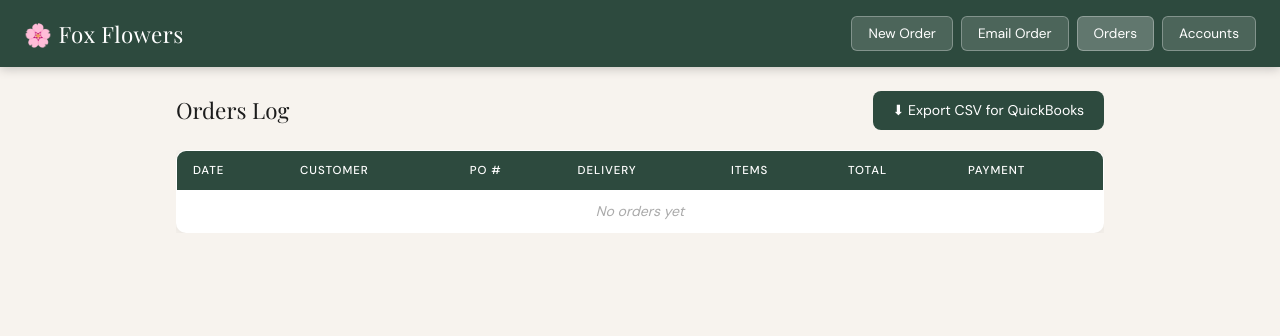
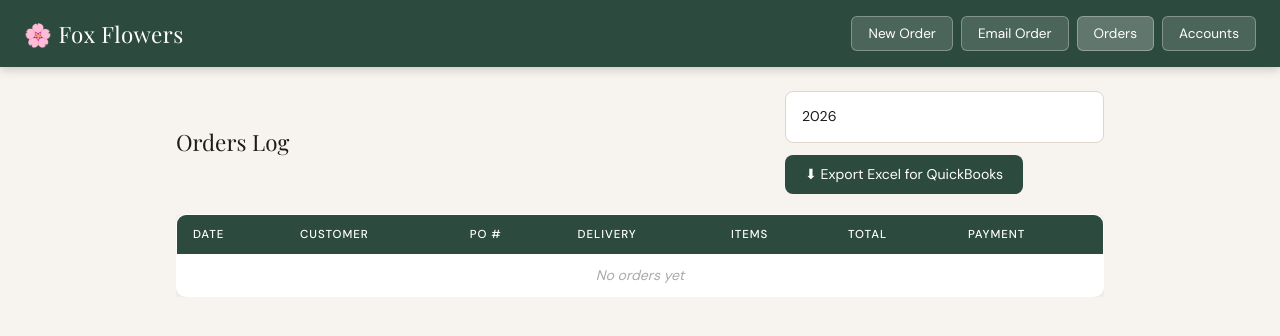
Before and after one commit to anchoill1/Fox_flowers, a plain HTML site: page Web app version/index.html in a window 1280 px wide. Both pictures are taken after a click on the button "Orders". Drawn offline with nearby package versions, Linux system fonts and the light colour scheme; a web font is replaced by a local one.

Commit message:
enhance the backend spreadsheet

```diff
--- a/Web app version/index.html
+++ b/Web app version/index.html
@@ -542,6 +542,7 @@
     .nav-btn span.label { display: none; }
   }
 </style>
+<script src="https://cdnjs.cloudflare.com/ajax/libs/xlsx/0.18.5/xlsx.full.min.js"></script>
 </head>
 <body>
 
@@ -827,7 +828,10 @@
 <div class="orders-wrap">
   <div class="orders-header">
     <h2>Orders Log</h2>
-    <button class="export-btn" onclick="exportCSV()">⬇ Export CSV for QuickBooks</button>
+    <div style="display:flex;gap:0.75rem;align-items:center;flex-wrap:wrap;">
+      <select id="export-year" style="padding:0.6rem 1rem;border:1.5px solid var(--border);border-radius:8px;font-family:'DM Sans',sans-serif;font-size:0.88rem;background:#fff;cursor:pointer;"></select>
+      <button class="export-btn" onclick="exportXLSX()">⬇ Export Excel for QuickBooks</button>
+    </div>
   </div>
   <div class="orders-table-wrap">
     <table class="orders-table">
@@ -1170,6 +1174,7 @@ function showToast(msg) {
 // ORDERS TABLE
 // ═══════════════════════════════════════════════════════════════
 function renderOrdersTable() {
+  populateYearPicker();
   const tbody = document.getElementById('orders-tbody');
   if (orders.length === 0) {
     tbody.innerHTML = '<tr><td colspan="7" class="no-orders">No orders yet</td></tr>';
@@ -1195,40 +1200,80 @@ function fmtDate(d) {
 }
 
 // ═══════════════════════════════════════════════════════════════
-// CSV EXPORT
-// ═══════════════════════════════════════════════════════════════
-function exportCSV() {
-  if (orders.length === 0) { alert('No orders to export.'); return; }
-
-  const cols = ['*Customer','*InvoiceDate','*DueDate','Terms','PONumber',
+// XLSX EXPORT — one tab per month + summary
+// ═══════════════════════════════════════════════════════════════
+const MONTHS = ['January','February','March','April','May','June',
+                'July','August','September','October','November','December'];
+
+const QB_COLS = ['*Customer','*InvoiceDate','*DueDate','Terms','PONumber',
                  'ItemDescription','ItemQuantity','ItemRate','*ItemAmount','Memo'];
-  const esc = v => '"' + String(v||'').replace(/"/g,'""') + '"';
-  const lines = [cols.map(esc).join(',')];
-
-  orders.forEach(o => {
-    o.items.forEach((item, i) => {
-      lines.push([
+
+function populateYearPicker() {
+  const sel = document.getElementById('export-year');
+  const years = [...new Set(orders.map(o => o.orderDate && o.orderDate.slice(0,4)).filter(Boolean))];
+  if (!years.length) years.push(new Date().getFullYear().toString());
+  years.sort().reverse();
+  const current = sel.value;
+  sel.innerHTML = years.map(y => '<option value="'+y+'">'+y+'</option>').join('');
+  if (current) sel.value = current;
+}
+
+function exportXLSX() {
+  const year = document.getElementById('export-year').value;
+  if (!year) { alert('No year selected.'); return; }
+  const yearOrders = orders.filter(o => o.orderDate && o.orderDate.startsWith(year));
+  if (!yearOrders.length) { alert('No orders found for ' + year); return; }
+
+  const wb = XLSX.utils.book_new();
+
+  MONTHS.forEach(function(monthName, monthIdx) {
+    const monthStr = String(monthIdx + 1).padStart(2, '0');
+    const prefix   = year + '-' + monthStr;
+    const mo       = yearOrders.filter(o => o.orderDate && o.orderDate.startsWith(prefix));
+    const rows     = [QB_COLS.slice()];
+    mo.forEach(function(o) {
+      o.items.forEach(function(item, i) {
+        rows.push([
           o.customer,
           fmtDate(o.orderDate),
           fmtDate(o.deliveryDate),
           'Due on receipt',
           o.poNumber || '',
           item.desc,
-        '1',
-        item.price.toFixed(2),
-        i === 0 ? o.total.toFixed(2) : '',   // total only on first row
-        i === 0 ? o.cardMessage : ''
-      ].map(esc).join(','));
+          1,
+          item.price,
+          i === 0 ? o.total : '',
+          i === 0 ? (o.cardMessage || '') : ''
+        ]);
       });
     });
-
-  const blob = new Blob([lines.join('\r\n')], { type: 'text/csv' });
-  const a = document.createElement('a');
-  a.href = URL.createObjectURL(blob);
-  a.download = 'fox_flowers_' + new Date().toISOString().slice(0,10) + '.csv';
-  a.click();
-}
-
+    if (mo.length > 0) {
+      const total = mo.reduce(function(sum, o) { return sum + (o.total || 0); }, 0);
+      rows.push(['', '', '', '', '', '', '', 'MONTH TOTAL', total, '']);
+    }
+    const ws = XLSX.utils.aoa_to_sheet(rows);
+    ws['!cols'] = [{wch:22},{wch:14},{wch:14},{wch:16},{wch:14},{wch:40},{wch:10},{wch:10},{wch:14},{wch:30}];
+    XLSX.utils.book_append_sheet(wb, ws, monthName);
+  });
+
+  // Summary sheet
+  const summaryRows = [['Fox Flowers — ' + year], [], ['Month', 'No. of Orders', 'Total (€)']];
+  let yearTotal = 0;
+  MONTHS.forEach(function(monthName, monthIdx) {
+    const monthStr = String(monthIdx + 1).padStart(2, '0');
+    const mo    = yearOrders.filter(o => o.orderDate && o.orderDate.startsWith(year + '-' + monthStr));
+    const total = mo.reduce(function(sum, o) { return sum + (o.total || 0); }, 0);
+    yearTotal  += total;
+    summaryRows.push([monthName, mo.length, total]);
+  });
+  summaryRows.push([]);
+  summaryRows.push(['YEAR TOTAL', yearOrders.length, yearTotal]);
+  const summaryWs = XLSX.utils.aoa_to_sheet(summaryRows);
+  summaryWs['!cols'] = [{wch:18},{wch:16},{wch:14}];
+  XLSX.utils.book_append_sheet(wb, summaryWs, 'Summary ' + year);
+
+  XLSX.writeFile(wb, 'fox_flowers_' + year + '.xlsx');
+}
 // ═══════════════════════════════════════════════════════════════
 // ACCOUNTS LIST
 // ═══════════════════════════════════════════════════════════════
```
Lines whose indentation alone changed are shown as unchanged.
